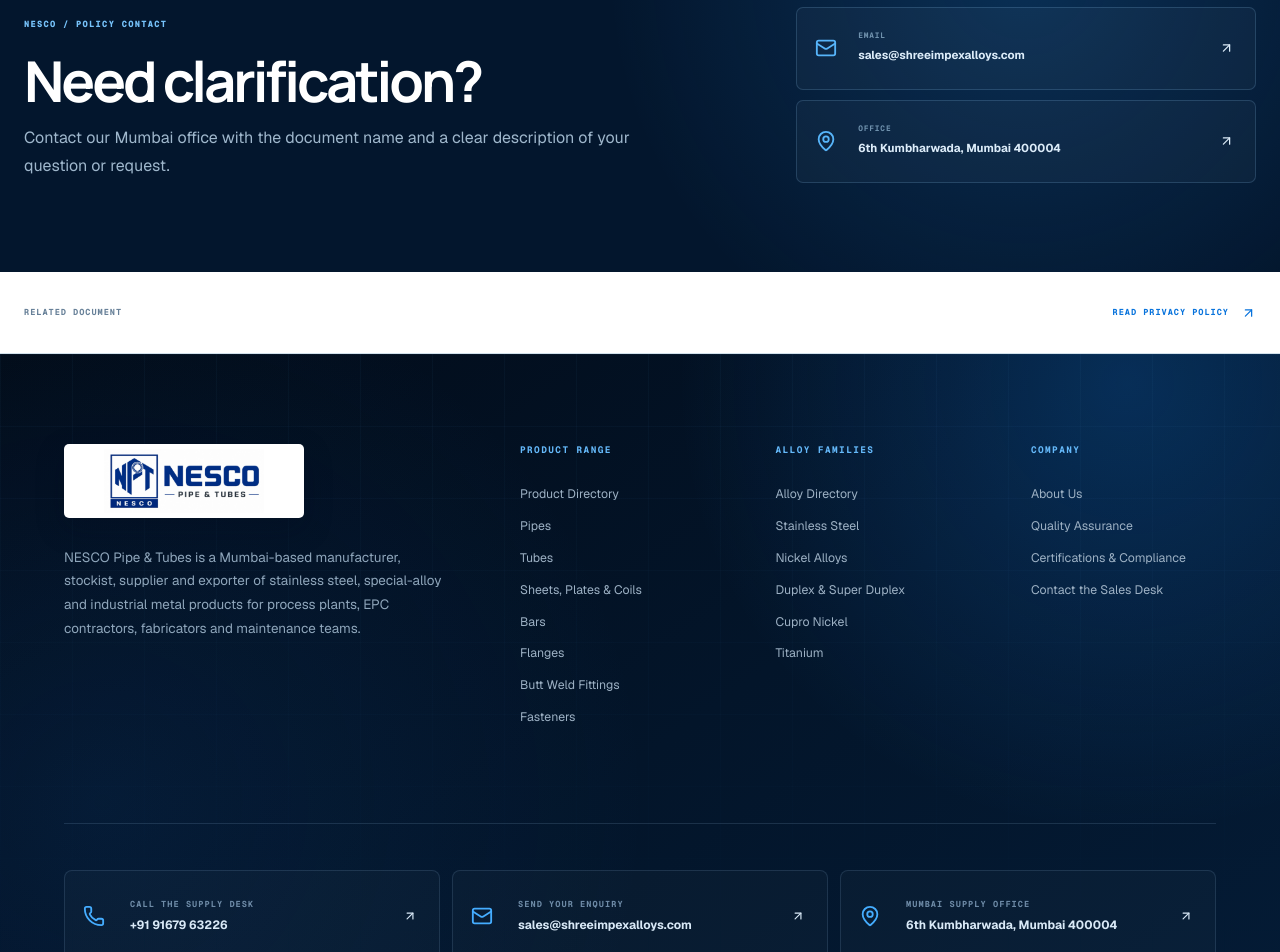
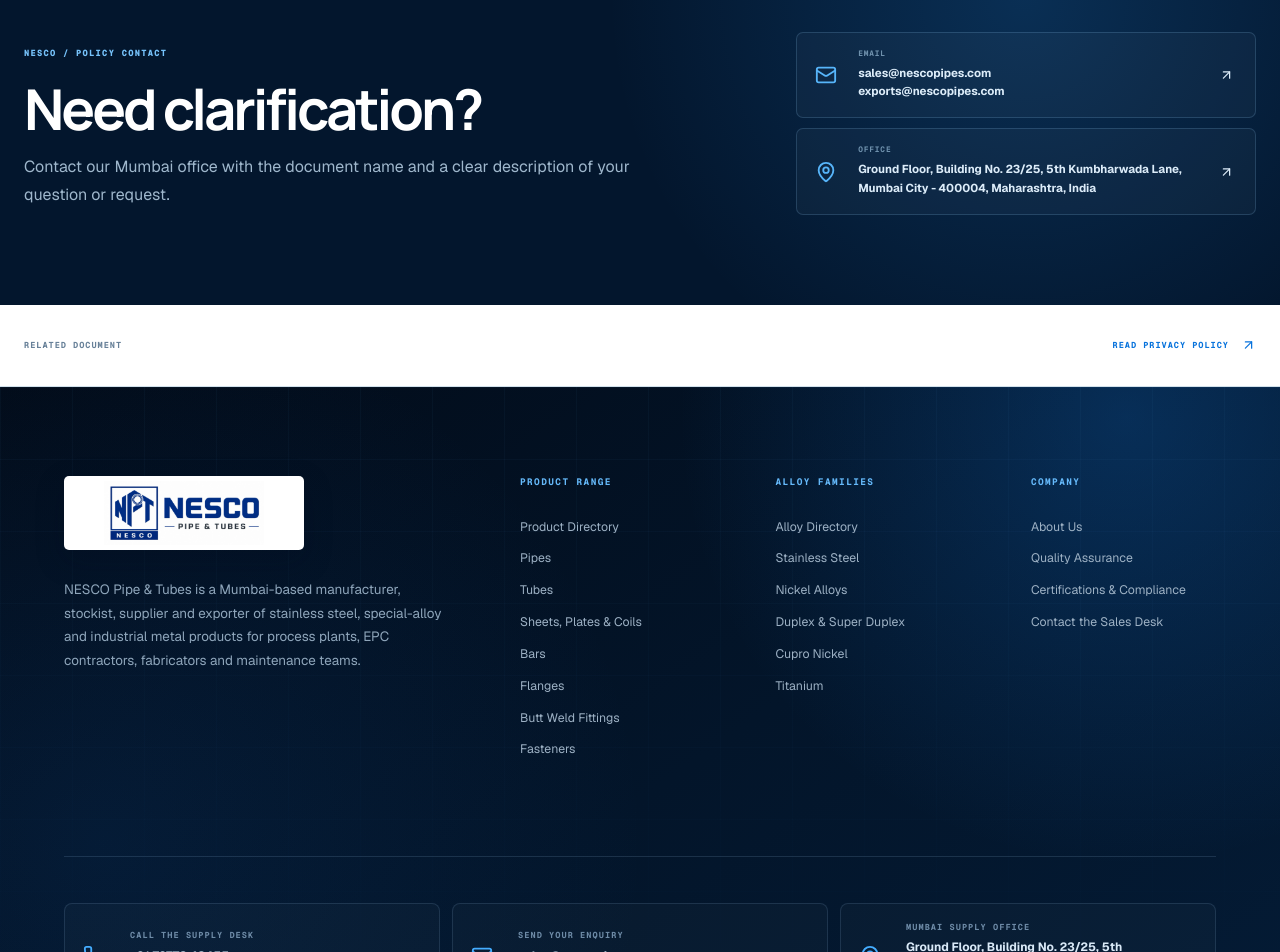
Before and after one commit to Prasanna2410/Nesco_Pipes, a Next.js app: page /terms-condition in a window 1280 px wide. Shown: the part 5840-6792 px from the top of the page. Built offline with nearby package versions, Linux system fonts and the light colour scheme.

Commit message:
Update company contact information

```diff
--- a/src/app/privacy-policy/page.tsx
+++ b/src/app/privacy-policy/page.tsx
@@ -1,5 +1,6 @@
 import type { Metadata } from "next";
 import { LegalDocumentPage, type LegalSection } from "@/components/LegalDocumentPage";
+import { companyContact } from "@/lib/company-contact";
 
 export const metadata: Metadata = {
   title: "Privacy Policy | NESCO Pipe & Tubes",
@@ -88,7 +89,7 @@
     title: "Your choices and privacy rights",
     paragraphs: ["Subject to applicable law and verification of the request, you may ask NESCO to provide information about relevant personal data, correct inaccurate or incomplete data, erase data that is no longer required, withdraw consent where processing depends on consent, or address a privacy grievance. Applicable law may also provide rights relating to nomination or other remedies."],
     bullets: [
-      "Send requests to sales@shreeimpexalloys.com with the subject line \"Privacy Request\".",
+      `Send requests to ${companyContact.salesEmail} with the subject line "Privacy Request".`,
       "Describe the information or communication concerned and the action requested.",
       "We may request reasonable information to verify identity, authority and the scope of the request.",
       "Certain records may need to be retained where required for legal, contractual, tax, traceability, security or dispute purposes.",
@@ -107,7 +108,7 @@
     title: "Policy updates and contact",
     paragraphs: [
       "We may update this Privacy Policy to reflect changes in the website, business practices, service providers or applicable requirements. The revised version will be published on this page with an updated date.",
-      "For privacy questions or requests, email sales@shreeimpexalloys.com, call +91 91679 63226, or write to NESCO Pipe & Tubes, Shop No. 4/124, T. P. Street, 6th Kumbharwada, Mumbai 400004, Maharashtra, India.",
+      `For privacy questions or requests, email ${companyContact.salesEmail}, call ${companyContact.primaryPhone} or ${companyContact.secondaryPhone}, or write to NESCO Pipe & Tubes, ${companyContact.address}.`,
     ],
   },
 ];
--- a/src/app/terms-condition/page.tsx
+++ b/src/app/terms-condition/page.tsx
@@ -1,5 +1,6 @@
 import type { Metadata } from "next";
 import { LegalDocumentPage, type LegalSection } from "@/components/LegalDocumentPage";
+import { companyContact } from "@/lib/company-contact";
 
 export const metadata: Metadata = {
   title: "Terms & Conditions | NESCO Pipe & Tubes",
@@ -114,7 +115,7 @@
     title: "Governing law and contact",
     paragraphs: [
       "These website terms are governed by the laws of India. Subject to any mandatory legal requirement and any different dispute clause in an accepted transaction document, courts with jurisdiction in Mumbai, Maharashtra will have jurisdiction over disputes concerning website use.",
-      "Questions about these terms may be sent to sales@shreeimpexalloys.com or addressed to NESCO Pipe & Tubes, Shop No. 4/124, T. P. Street, 6th Kumbharwada, Mumbai 400004, Maharashtra, India.",
+      `Questions about these terms may be sent to ${companyContact.salesEmail} or ${companyContact.exportsEmail}, or addressed to NESCO Pipe & Tubes, ${companyContact.address}.`,
     ],
   },
 ];
--- a/src/components/LegalDocumentPage.tsx
+++ b/src/components/LegalDocumentPage.tsx
@@ -1,6 +1,7 @@
 import Link from "next/link";
 import { ArrowUpRight, Clock3, FileText, Mail, MapPin, Scale, ShieldCheck } from "lucide-react";
 import { SiteFooter, SiteHeader } from "@/components/SiteChrome";
+import { companyContact } from "@/lib/company-contact";
 
 export type LegalSection = {
   id: string;
@@ -50,7 +51,7 @@
           <nav aria-label={`${title} contents`}>
             {sections.map((section, index) => <a href={`#${section.id}`} key={section.id}><b>{String(index + 1).padStart(2, "0")}</b><span>{section.title}</span></a>)}
           </nav>
-          <div><ShieldCheck /><span><b>Questions about this document?</b><a href="mailto:sales@shreeimpexalloys.com">Email the NESCO team <ArrowUpRight /></a></span></div>
+          <div><ShieldCheck /><span><b>Questions about this document?</b><a href={companyContact.salesMailto}>Email the NESCO team <ArrowUpRight /></a></span></div>
         </aside>
 
         <article className="legal-v2-document">
@@ -69,8 +70,8 @@
       <section className="legal-v2-contact">
         <div><small>NESCO / POLICY CONTACT</small><h2>Need clarification?</h2><p>Contact our Mumbai office with the document name and a clear description of your question or request.</p></div>
         <div>
-          <a href="mailto:sales@shreeimpexalloys.com"><Mail /><span><small>Email</small><b>sales@shreeimpexalloys.com</b></span><ArrowUpRight /></a>
-          <a href="https://maps.google.com/?q=Shop+No+4+124+T+P+Street+6th+Kumbharwada+Mumbai+400004" target="_blank" rel="noreferrer"><MapPin /><span><small>Office</small><b>6th Kumbharwada, Mumbai 400004</b></span><ArrowUpRight /></a>
+          <a href={companyContact.salesMailto}><Mail /><span><small>Email</small><b>{companyContact.salesEmail}<br />{companyContact.exportsEmail}</b></span><ArrowUpRight /></a>
+          <a href={companyContact.mapUrl} target="_blank" rel="noreferrer"><MapPin /><span><small>Office</small><b>{companyContact.address}</b></span><ArrowUpRight /></a>
         </div>
       </section>
 
--- a/src/components/ProductInquiryPanel.tsx
+++ b/src/components/ProductInquiryPanel.tsx
@@ -2,6 +2,7 @@
 
 import { FormEvent, useEffect, useRef, useState } from "react";
 import { ArrowRight, CheckCircle2, FileCheck2, Mail, Send, ShieldCheck, X } from "lucide-react";
+import { companyContact } from "@/lib/company-contact";
 
 type ProductInquiryPanelProps = {
   productTitle: string;
@@ -53,7 +54,7 @@
       value("message"),
     ].join("\n");
 
-    window.location.href = `mailto:sales@shreeimpexalloys.com?subject=${encodeURIComponent(`NESCO product enquiry: ${productTitle}`)}&body=${encodeURIComponent(body)}`;
+    window.location.href = `${companyContact.salesMailto}?subject=${encodeURIComponent(`NESCO product enquiry: ${productTitle}`)}&body=${encodeURIComponent(body)}`;
   }
 
   return (
--- a/src/components/SiteChrome.tsx
+++ b/src/components/SiteChrome.tsx
@@ -7,6 +7,7 @@
 import { AnimatePresence, motion } from "framer-motion";
 import { useEffect, useState } from "react";
 import { alloyCategories, productCategories } from "@/lib/catalog";
+import { companyContact } from "@/lib/company-contact";
 
 function BrandLogo() {
   return <span className="brand-crop"><Image src="/assets/nesco-logo-provided.png" width={1600} height={900} alt="NESCO Pipe & Tubes" priority /></span>;
@@ -119,7 +120,7 @@
           </div>
           <div className="mobile-menu-products"><small>Popular product pages</small>{productGroups.flatMap((group) => group.links.slice(0, 2)).map(([label, href]) => <Link href={href} key={href} onClick={closeMenus}>{label}</Link>)}</div>
           <div className="mobile-menu-products mobile-menu-alloys"><small>Popular alloy grades</small>{alloyGroups.flatMap((group) => group.links.slice(0, 1)).map(([label, href]) => <Link href={href} key={href} onClick={closeMenus}>{label}</Link>)}</div>
-          <div className="mobile-menu-contact"><a href="tel:+919167963226">+91 91679 63226</a><span>Mumbai, India</span></div>
+          <div className="mobile-menu-contact"><a href={companyContact.primaryPhoneHref}>{companyContact.primaryPhone} / {companyContact.secondaryPhone}</a><span>Mumbai, India</span></div>
         </motion.nav> : null}
       </AnimatePresence>
     </header>
@@ -168,9 +169,9 @@
       </div>
 
       <div className="footer-v3-contact">
-        <a href="tel:+919167963226"><Phone /><span><small>Call the supply desk</small><b>+91 91679 63226</b></span><ArrowUpRight /></a>
-        <a href="mailto:sales@shreeimpexalloys.com"><Mail /><span><small>Send your enquiry</small><b>sales@shreeimpexalloys.com</b></span><ArrowUpRight /></a>
-        <a href="https://maps.google.com/?q=Shop+No+4+124+T+P+Street+6th+Kumbharwada+Mumbai+400004" target="_blank" rel="noreferrer"><MapPin /><span><small>Mumbai supply office</small><b>6th Kumbharwada, Mumbai 400004</b></span><ArrowUpRight /></a>
+        <a href={companyContact.primaryPhoneHref}><Phone /><span><small>Call the supply desk</small><b>{companyContact.primaryPhone}<br />{companyContact.secondaryPhone}</b></span><ArrowUpRight /></a>
+        <a href={companyContact.salesMailto}><Mail /><span><small>Send your enquiry</small><b>{companyContact.salesEmail}<br />{companyContact.exportsEmail}</b></span><ArrowUpRight /></a>
+        <a href={companyContact.mapUrl} target="_blank" rel="noreferrer"><MapPin /><span><small>Mumbai supply office</small><b>{companyContact.address}</b></span><ArrowUpRight /></a>
       </div>
 
       <div className="footer-v3-bottom">
--- /dev/null
+++ b/src/lib/company-contact.ts
@@ -0,0 +1,12 @@
+export const companyContact = {
+  address: "Ground Floor, Building No. 23/25, 5th Kumbharwada Lane, Mumbai City - 400004, Maharashtra, India",
+  mapUrl: "https://www.google.com/maps/search/?api=1&query=Ground+Floor%2C+Building+No.+23%2F25%2C+5th+Kumbharwada+Lane%2C+Mumbai+City+400004%2C+Maharashtra%2C+India",
+  salesEmail: "sales@nescopipes.com",
+  exportsEmail: "exports@nescopipes.com",
+  salesMailto: "mailto:sales@nescopipes.com",
+  exportsMailto: "mailto:exports@nescopipes.com",
+  primaryPhone: "+91 79773 43455",
+  secondaryPhone: "+91 91679 63226",
+  primaryPhoneHref: "tel:+917977343455",
+  secondaryPhoneHref: "tel:+919167963226",
+} as const;
```
Also changed, not shown: src/app/[slug]/page.tsx (+4 -3 lines), src/app/page.tsx (+5 -4 lines), src/components/ContactExperience.tsx (+6 -5 lines).
